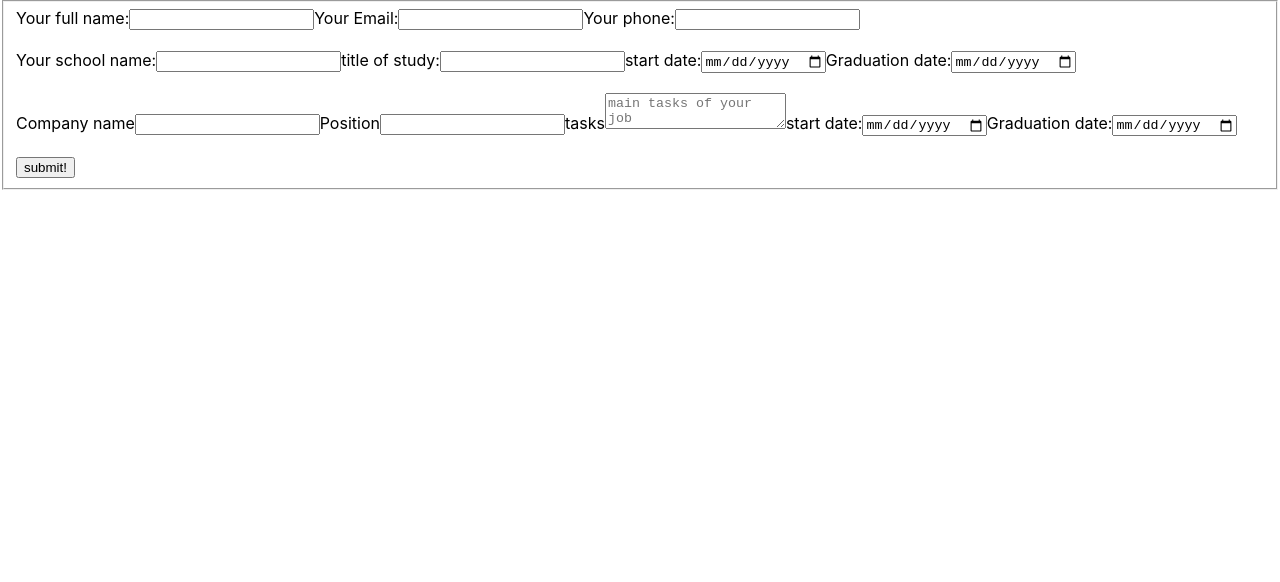
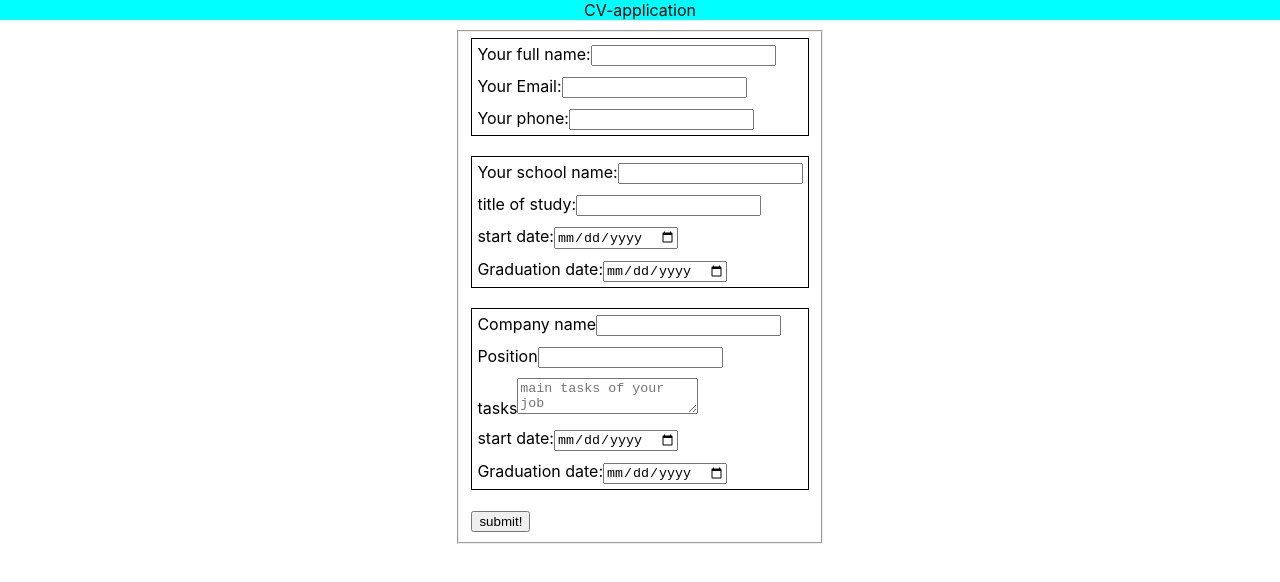
Before and after one commit to Karoliskved/cv-application, a React (Create React App) app: page / in a window 1280 px wide. Shown: the top 582 px of the page. Built offline with nearby package versions, Linux system fonts and the light colour scheme.

Commit message:
edit cv layout, add styling

```diff
--- a/src/App.js
+++ b/src/App.js
@@ -52,29 +52,10 @@ const App = (props) => {
     }));
   };
 
-  /*if (this.state.renderStatus) {
   return (
     <div>
-          <FormContainer
-            handleSubmit={this.handleSubmit}
-            handleChange={this.handleChange}
-            disabledStatus={this.state.disabledStatus}
-          />
-          <Results results={this.state} handleEdit={this.handleEdit} />
-        </div>
-      );
-    } else {
-      return (
-        <FormContainer
-          handleSubmit={this.handleSubmit}
-          handleChange={this.handleChange}
-          disabledStatus={this.state.disabledStatus}
-        />
-      );
-    }
-  }*/
-  return (
-    <div>
+      <div className="header">CV-application</div>
+      <div className="main">
         <FormContainer
           handleSubmit={handleSubmit}
           handleChange={handleChange}
@@ -82,6 +63,7 @@ const App = (props) => {
         />
         <Results results={state} handleEdit={handleEdit} />
       </div>
+    </div>
   );
 };
 
--- a/src/components/Education.js
+++ b/src/components/Education.js
@@ -1,6 +1,7 @@
 const Education = (props) => {
   const { handleChange } = props;
   return (
+    <div className="formSection">
       <div>
         <label htmlFor="schoolName">Your school name:</label>
         <input
@@ -9,6 +10,8 @@ const Education = (props) => {
           name="schoolName"
           onChange={handleChange}
         ></input>
+      </div>
+      <div>
         <label htmlFor="titleOfStudy">title of study:</label>
         <input
           type="text"
@@ -16,6 +19,8 @@ const Education = (props) => {
           name="titleOfStudy"
           onChange={handleChange}
         ></input>
+      </div>
+      <div>
         <label htmlFor="startDate">start date:</label>
         <input
           type="date"
@@ -23,6 +28,8 @@ const Education = (props) => {
           name="startDate"
           onChange={handleChange}
         ></input>
+      </div>
+      <div>
         <label htmlFor="endDate">Graduation date:</label>
         <input
           type="date"
@@ -31,6 +38,7 @@ const Education = (props) => {
           onChange={handleChange}
         ></input>
       </div>
+    </div>
   );
 };
 
--- a/src/components/Experience.js
+++ b/src/components/Experience.js
@@ -1,6 +1,7 @@
 const Experience = (props) => {
   const { handleChange } = props;
   return (
+    <div className="formSection">
       <div>
         <label htmlFor="companyName">Company name</label>
         <input
@@ -9,6 +10,8 @@ const Experience = (props) => {
           name="companyName"
           onChange={handleChange}
         ></input>
+      </div>
+      <div>
         <label htmlFor="position">Position</label>
         <input
           type="text"
@@ -16,6 +19,8 @@ const Experience = (props) => {
           name="position"
           onChange={handleChange}
         ></input>
+      </div>
+      <div>
         <label htmlFor="tasks">tasks</label>
         <textarea
           form="form"
@@ -24,6 +29,8 @@ const Experience = (props) => {
           name="tasks"
           onChange={handleChange}
         ></textarea>
+      </div>
+      <div>
         <label htmlFor="jobStartDate">start date:</label>
         <input
           type="date"
@@ -31,6 +38,8 @@ const Experience = (props) => {
           name="jobStartDate"
           onChange={handleChange}
         ></input>
+      </div>
+      <div>
         <label htmlFor="jobEndDate">Graduation date:</label>
         <input
           type="date"
@@ -39,6 +48,7 @@ const Experience = (props) => {
           onChange={handleChange}
         ></input>
       </div>
+    </div>
   );
 };
 
--- a/src/components/FormContainer.js
+++ b/src/components/FormContainer.js
@@ -1,9 +1,10 @@
 import Education from './Education';
 import Experience from './Experience';
 import General from './General';
+import '../style.css';
 const FormContainer = (props) => {
   return (
-    <form id="form" onSubmit={props.handleSubmit}>
+    <form id="form" onSubmit={props.handleSubmit} className="form">
       <fieldset id="fieldset" disabled={props.disabledStatus}>
         <General handleChange={props.handleChange} />
         <br></br>
--- a/src/components/General.js
+++ b/src/components/General.js
@@ -1,9 +1,17 @@
 const General = (props) => {
   const { handleChange } = props;
   return (
+    <div className="formSection">
       <div>
         <label htmlFor="name">Your full name:</label>
-      <input type="text" id="name" name="name" onChange={handleChange}></input>
+        <input
+          type="text"
+          id="name"
+          name="name"
+          onChange={handleChange}
+        ></input>
+      </div>
+      <div>
         <label htmlFor="email">Your Email:</label>
         <input
           type="email"
@@ -11,6 +19,8 @@ const General = (props) => {
           name="email"
           onChange={handleChange}
         ></input>
+      </div>
+      <div>
         <label htmlFor="phone">Your phone:</label>
         <input
           type="tel"
@@ -20,6 +30,7 @@ const General = (props) => {
           onChange={handleChange}
         ></input>
       </div>
+    </div>
   );
 };
 
--- a/src/components/Results.js
+++ b/src/components/Results.js
@@ -15,30 +15,21 @@ const Results = (props) => {
   } = props.results;
   //console.log(this.props.results.name);
   return (
-    <div id="results" hidden>
-      <div>Name</div>
-      <div id="provName">{name}</div>
-      <div>Email</div>
-      <div id="provEmail">{email}</div>
-      <div>Phone</div>
-      <div id="provPhone">{phone}</div>
-      <div>School name</div>
-      <div id="provSchoolName">{schoolName}</div>
-      <div>title Of Study</div>
-      <div id="provTitleOfStudy">{titleOfStudy}</div>
-      <div>Studied from-to</div>
-      <div id="provStudyDate">
-        {startDate} - {endDate}
+    <div className="results" id="results" hidden>
+      <h3>RESULTS:</h3>
+      <div>Name: {' ' + name}</div>
+      <div>Email: {' ' + email}</div>
+      <div>Phone: {' ' + phone}</div>
+      <div>School name: {' ' + schoolName}</div>
+      <div>title Of Study: {' ' + titleOfStudy} </div>
+      <div>
+        Studied from-to: {' ' + startDate + ' '} -{' ' + endDate}
       </div>
-      <div>Company Name</div>
-      <div id="provCompanyName"> {companyName}</div>
-      <div>Position title</div>
-      <div id="provPositionTitle">{position}</div>
-      <div>main task of job</div>
-      <div id="provTask">{tasks}</div>
-      <div>worked from-to</div>
-      <div id="provWorkDate">
-        {jobStartDate}-{jobEndDate}
+      <div>Company Name: {' ' + companyName}</div>
+      <div>Position title: {' ' + position}</div>
+      <div>main task of job: {' ' + tasks}</div>
+      <div>
+        worked from-to: {' ' + jobStartDate + ' '}-{' ' + jobEndDate}
       </div>
       <button onClick={props.handleEdit}>edit!</button>
     </div>
--- a/src/index.js
+++ b/src/index.js
@@ -2,6 +2,7 @@ import React from 'react';
 import ReactDOM from 'react-dom/client';
 import './index.css';
 import App from './App';
+import './style.css';
 
 const root = ReactDOM.createRoot(document.getElementById('root'));
 root.render(
--- /dev/null
+++ b/src/style.css
@@ -0,0 +1,29 @@
+.formSection {
+  display: flex;
+  flex-direction: column;
+  justify-content: center;
+  gap: 10px;
+  border: 1px solid black;
+  padding: 5px;
+}
+.form {
+  width: auto;
+  justify-self: center;
+}
+.main {
+  display: flex;
+  justify-content: center;
+  gap: 20px;
+}
+.header {
+  display: flex;
+  justify-content: center;
+  background-color: aqua;
+  margin-bottom: 10px;
+}
+.results {
+  border: 1px solid black;
+  height: 50%;
+  width: auto;
+  padding: 10px;
+}
```
Lines whose indentation alone changed are shown as unchanged.
